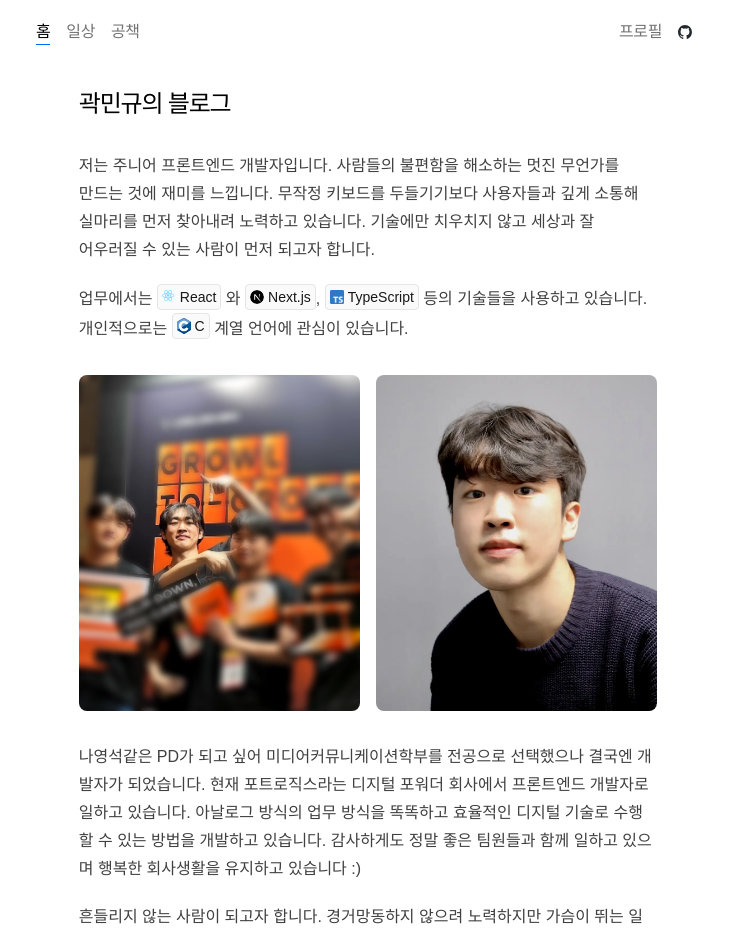
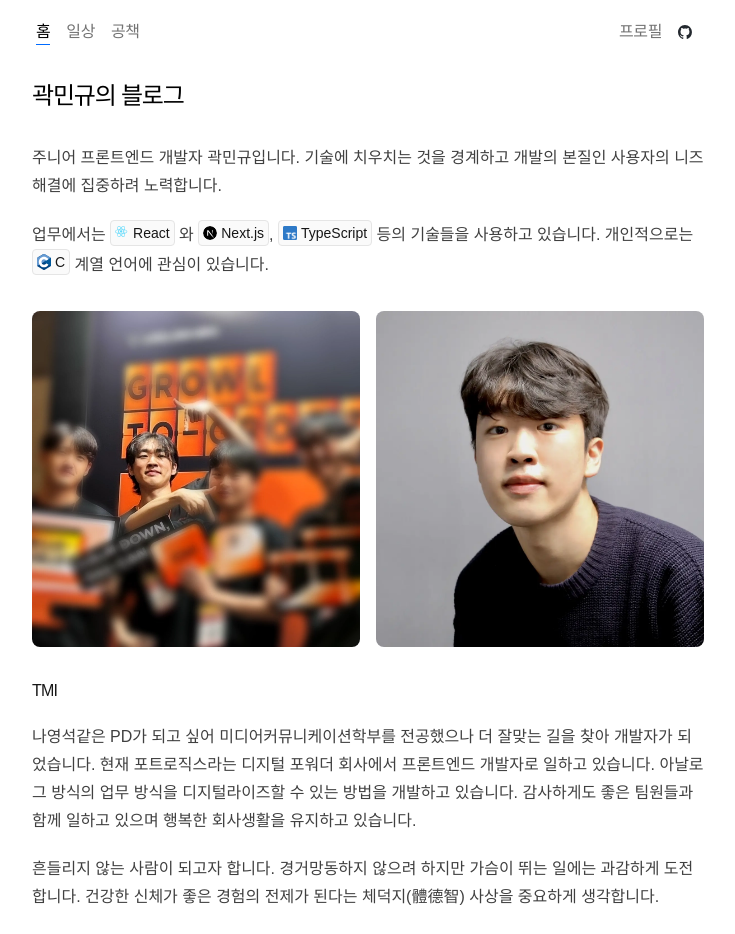
Before and after one commit to HiimKwak/HiimKwak.blog, a Next.js app: page / in a window 1280 px wide. Shown: the top 934 px of the page, without its empty margins (272-1007 px from the left). Built offline with nearby package versions, Linux system fonts and the light colour scheme; a web font is replaced by a local one.

Commit message:
style: layout css 수정

```diff
--- a/app/globals.css
+++ b/app/globals.css
@@ -44,6 +44,11 @@ img {
 html {
   min-width: 360px;
 }
+
+.prose {
+  max-width: 100%;
+}
+
 .prose .anchor {
   @apply absolute invisible no-underline;
 
--- a/app/layout.tsx
+++ b/app/layout.tsx
@@ -1,24 +1,24 @@
-import './globals.css';
-import { Metadata } from 'next';
-import Navbar from 'app/components/layout/nav';
-import { Analytics } from '@vercel/analytics/react';
-import localFont from 'next/font/local';
-import { $ } from './libs/core';
+import "./globals.css";
+import { Metadata } from "next";
+import Navbar from "app/components/layout/nav";
+import { Analytics } from "@vercel/analytics/react";
+import localFont from "next/font/local";
+import { $ } from "./libs/core";
 
 export const metadata: Metadata = {
-  metadataBase: new URL('https://hiimkwak.blog'),
+  metadataBase: new URL("https://hiimkwak.blog"),
   title: {
-    default: 'HiimKwak',
-    template: '%s | HiimKwak',
+    default: "HiimKwak",
+    template: "%s | HiimKwak",
   },
-  description: '개발자 곽민규의 blog',
+  description: "개발자 곽민규의 blog",
   openGraph: {
-    title: 'HiimKwak',
-    description: '개발자 곽민규의 blog',
-    url: 'https://hiimkwak.blog',
-    siteName: 'HiimKwak',
-    locale: 'ko',
-    type: 'website',
+    title: "HiimKwak",
+    description: "개발자 곽민규의 blog",
+    url: "https://hiimkwak.blog",
+    siteName: "HiimKwak",
+    locale: "ko",
+    type: "website",
   },
   robots: {
     index: true,
@@ -26,9 +26,9 @@ export const metadata: Metadata = {
     googleBot: {
       index: true,
       follow: true,
-      'max-video-preview': -1,
-      'max-image-preview': 'large',
-      'max-snippet': -1,
+      "max-video-preview": -1,
+      "max-image-preview": "large",
+      "max-snippet": -1,
     },
   },
   // verification: {
@@ -38,9 +38,9 @@ export const metadata: Metadata = {
 };
 
 const pretendard = localFont({
-  src: '../public/fonts/Pretendard.woff2',
-  display: 'swap',
-  variable: '--font-pretendard',
+  src: "../public/fonts/Pretendard.woff2",
+  display: "swap",
+  variable: "--font-pretendard",
 });
 
 export default function RootLayout({
@@ -50,18 +50,18 @@ export default function RootLayout({
 }) {
   return (
     <html
-      lang='ko'
+      lang="ko"
       className={$(
-        'text-black dark:text-white bg-white dark:bg-[#111010]',
+        "text-black dark:text-white bg-white dark:bg-[#111010] antialiased",
         `${pretendard.variable}`
       )}
     >
-      <body className='flex flex-col max-w-2xl mx-4 mt-8 mb-40 antialiased md:mx-auto'>
-        <div id='header-flag' />
-        <header className='fixed top-0 left-0 right-0 z-10'>
+      <body>
+        <div id="header-flag" />
+        <header className="fixed top-0 left-0 right-0 z-10">
           <Navbar />
         </header>
-        <main className='flex flex-col flex-auto min-w-0 px-2 mt-14 md:px-0'>
+        <main className="my-16">
           {children}
           <Analytics />
         </main>
--- a/app/page.tsx
+++ b/app/page.tsx
@@ -34,16 +34,13 @@ function ArrowIcon() {
 
 export default function Page() {
   return (
-    <section className="mx-auto">
-      <h1 className="mb-8 text-2xl font-medium tracking-tighter">
+    <section className="mx-auto max-w-2xl px-4 md:px-0">
+      <h1 className="pt-4 mb-8 text-2xl font-medium tracking-tighter">
         곽민규의 블로그
       </h1>
       <p className="prose prose-neutral dark:prose-invert break-keep">
-        저는 주니어 프론트엔드 개발자입니다. 사람들의 불편함을 해소하는 멋진
-        무언가를 만드는 것에 재미를 느낍니다. 무작정 키보드를 두들기기보다
-        사용자들과 깊게 소통해 실마리를 먼저 찾아내려 노력하고 있습니다.
-        기술에만 치우치지 않고 세상과 잘 어우러질 수 있는 사람이 먼저 되고자
-        합니다.
+        주니어 프론트엔드 개발자 곽민규입니다. 기술에 치우치는 것을 경계하고
+        개발의 본질인 사용자의 니즈 해결에 집중하려 노력합니다.
       </p>
       <div className="prose prose-neutral dark:prose-invert">
         <p className="break-keep">
@@ -117,18 +114,19 @@ export default function Page() {
         </div>
       </div>
       <div className="prose prose-neutral dark:prose-invert">
+        <h4>TMI</h4>
         <p>
-          나영석같은 PD가 되고 싶어 미디어커뮤니케이션학부를 전공으로 선택했으나
-          결국엔 개발자가 되었습니다. 현재 포트로직스라는 디지털 포워더 회사에서
-          프론트엔드 개발자로 일하고 있습니다. 아날로그 방식의 업무 방식을
-          똑똑하고 효율적인 디지털 기술로 수행할 수 있는 방법을 개발하고
-          있습니다. 감사하게도 정말 좋은 팀원들과 함께 일하고 있으며 행복한
-          회사생활을 유지하고 있습니다 :)
+          나영석같은 PD가 되고 싶어 미디어커뮤니케이션학부를 전공했으나 더
+          잘맞는 길을 찾아 개발자가 되었습니다. 현재 포트로직스라는 디지털
+          포워더 회사에서 프론트엔드 개발자로 일하고 있습니다. 아날로그 방식의
+          업무 방식을 디지털라이즈할 수 있는 방법을 개발하고 있습니다.
+          감사하게도 좋은 팀원들과 함께 일하고 있으며 행복한 회사생활을 유지하고
+          있습니다.
         </p>
         <p>
-          흔들리지 않는 사람이 되고자 합니다. 경거망동하지 않으려 노력하지만
-          가슴이 뛰는 일에는 과감하게 도전하기도 합니다. 건강한 신체가 좋은
-          경험의 전제가 된다는 체덕지(體德智) 사상을 중요하게 여깁니다.
+          흔들리지 않는 사람이 되고자 합니다. 경거망동하지 않으려 하지만 가슴이
+          뛰는 일에는 과감하게 도전합니다. 건강한 신체가 좋은 경험의 전제가
+          된다는 체덕지(體德智) 사상을 중요하게 생각합니다.
         </p>
         <p>
           개발 외에는 핑거스타일 기타 연주, 게임, 축구, 바디빌딩, 러닝, 수영 등
--- a/app/post/[slug]/page.tsx
+++ b/app/post/[slug]/page.tsx
@@ -106,8 +106,8 @@ export default async function Post({
   }
 
   return (
-    <section className="max-w-[65ch] flex flex-col justify-center mx-auto">
-      <h1 className="font-medium text-2xl tracking-tighter w-full break-keep">
+    <section className="flex flex-col justify-center mx-auto max-w-2xl px-4 md:px-0">
+      <h1 className="font-medium text-2xl tracking-tighter w-full break-keep pt-4">
         {post.metadata.title}
       </h1>
       <div className="flex justify-between items-center mt-2 mb-8 text-sm w-full">
--- a/app/post/page.tsx
+++ b/app/post/page.tsx
@@ -17,7 +17,7 @@ export default function Post() {
     .reverse();
 
   return (
-    <div className="py-4">
+    <div className="mx-auto max-w-2xl px-4 md:px-0">
       <div className="flex flex-col divide-y rounded-lg divide-slate-200 dark:divide-gray-700">
         {allPosts.map((post) => (
           <PostCard {...post} key={post.slug} />
```
Also changed, not shown: .obsidian/workspace.json.
